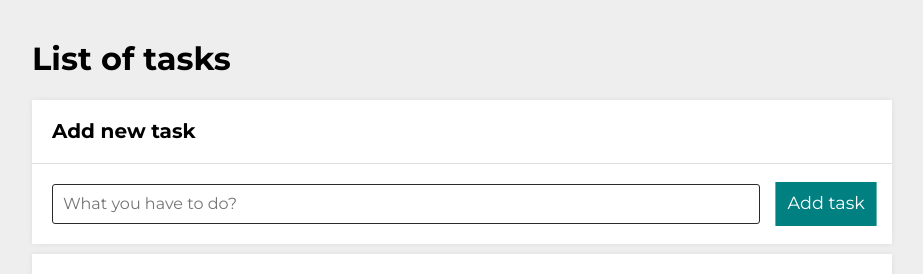
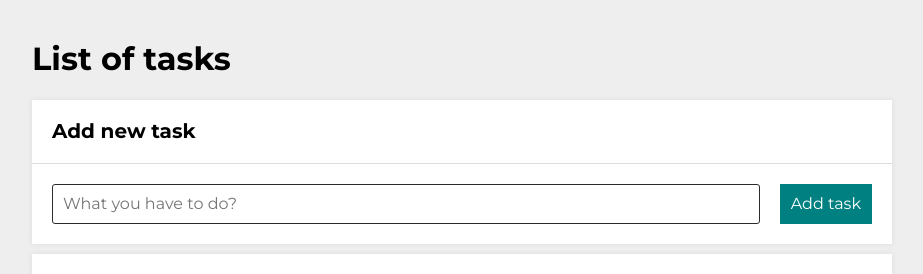
Before and after one commit to SzymonRojek/to-do-list-react, a React (Create React App) app: page / in a window 1280 px wide. Shown: the top 274 px of the page, without its empty margins (178-1101 px from the left). Built offline with nearby package versions, Linux system fonts and the light colour scheme.

Commit message:
edit Form css file, fix scale transform when min width is 767px

```diff
--- a/src/Form/style.css
+++ b/src/Form/style.css
@@ -35,7 +35,7 @@
 }
 
 @media (min-width: 767px) {
-  .form__button {
+  .form__button:hover {
     transform: scale(1.1);
   }
 }
```
